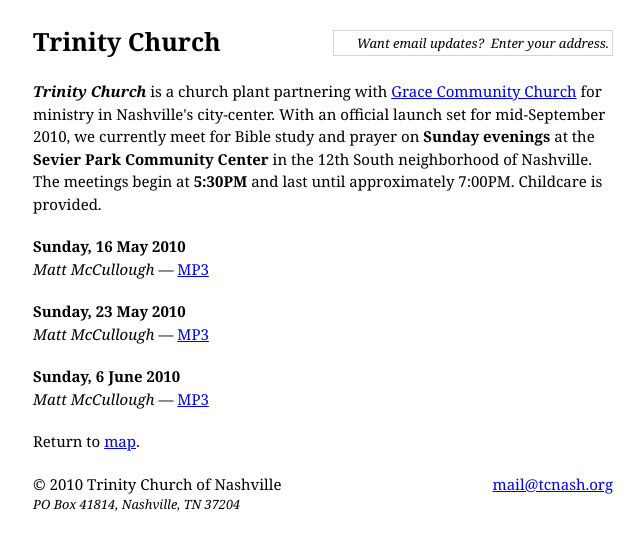
After one commit to drewr/trinitypy, a Django app: template templates/audio.html in a window 1280 px wide. The commit adds this page. Shown: the top 550 px of the page, without its empty margins (137-781 px from the left). Run offline with Django 3.2, Linux system fonts and the light colour scheme; the template is opened without the code that fills it, so the values that code supplies are empty.

Commit message:
Add audio page.

```diff
--- /dev/null
+++ b/templates/audio.html
@@ -0,0 +1,25 @@
+{% extends "base.html"%}
+
+{% block content %}
+
+<p>
+<b>Sunday, 16 May 2010</b><br/>
+<i>Matt McCullough</i> &#8212;
+<a href="http://media.tcnash.org/2010-05-16-Acts-1-8.mp3">MP3</a>
+</p>
+
+<p>
+<b>Sunday, 23 May 2010</b><br/>
+<i>Matt McCullough</i> &#8212;
+<a href="http://media.tcnash.org/2010-05-23-Acts-Gospel.mp3">MP3</a>
+</p>
+
+<p>
+<b>Sunday, 6 June 2010</b><br/>
+<i>Matt McCullough</i> &#8212;
+<a href="http://media.tcnash.org/2010-06-06-Acts-2.mp3">MP3</a>
+</p>
+
+<p>Return to <a href="/">map</a>.</p>
+
+{% endblock content %}
--- a/templates/base.html
+++ b/templates/base.html
@@ -45,7 +45,7 @@
 <b>Sunday evenings</b> at the <b>Sevier Park Community Center</b> in
 the 12th South neighborhood of Nashville.  The meetings begin
 at <b>5:30PM</b> and last until approximately 7:00PM.  Childcare is
-provided.
+provided.  <!-- <a href="audio.html">Audio</a> is available. -->
 </p>
 
 {% block content %}{% endblock %}
```
